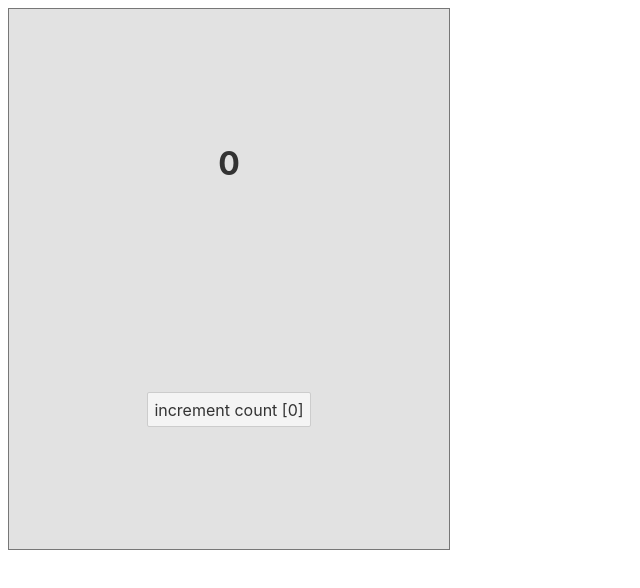
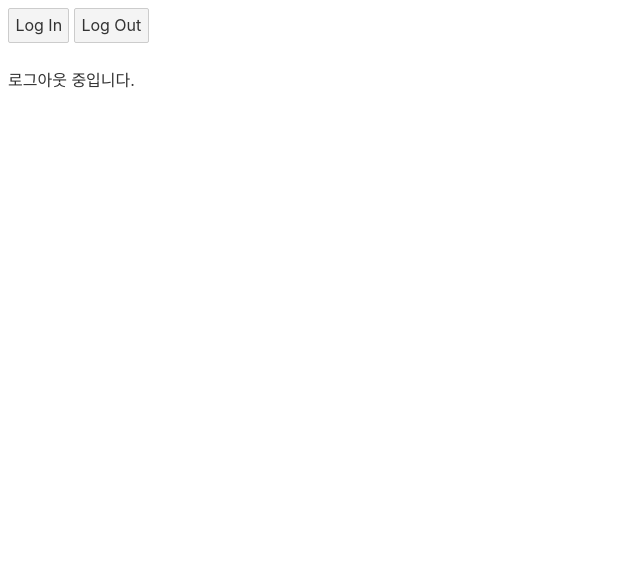
Before and after one commit to 1two13/practice-svelte, a Svelte app: page / in a window 1280 px wide. Shown: the top 588 px of the page, without its empty margins (0-640 px from the left). Built offline with nearby package versions, Linux system fonts and the light colour scheme.

Commit message:
{#if ...}

```diff
--- a/src/App.svelte
+++ b/src/App.svelte
@@ -1,5 +1,17 @@
 <script>
-  import PanelComponent from './panelComponent.svelte'
+  let auth = {
+    loggedIn: false
+  }
+
+  const handleLogin = () => auth.loggedIn = true;
+  const handleLogout = () => auth.loggedOut = false;
 </script>
 
-<PanelComponent />
+<button on:click={handleLogin}>Log In</button>
+<button on:click={handleLogout}>Log Out</button>
+
+{#if auth.loggedIn === true}
+<p>로그인 중입니다.</p>
+{:else}
+<p>로그아웃 중입니다.</p>
+{/if}
```
